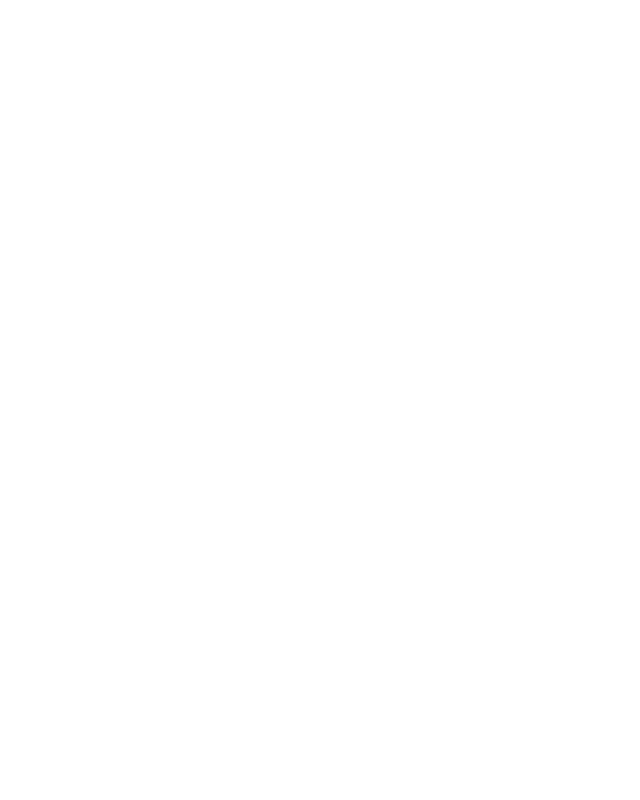
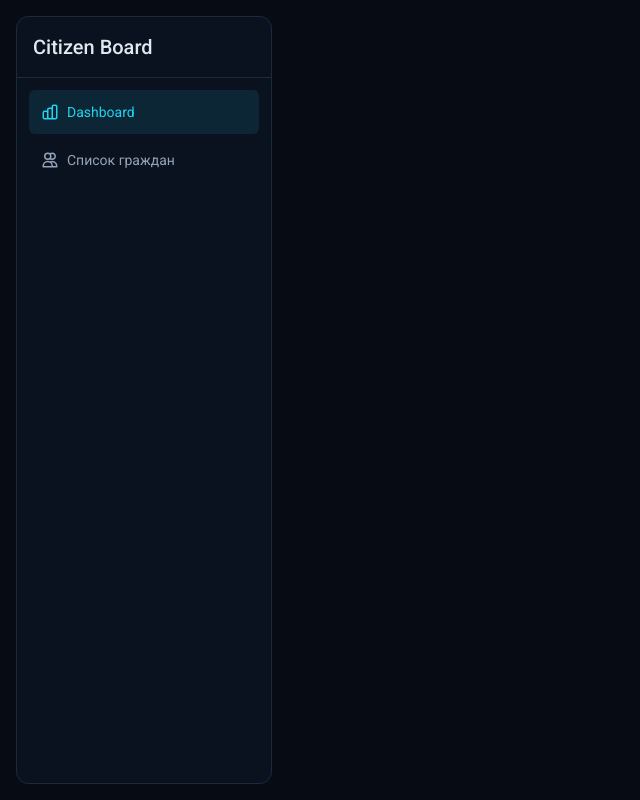
Before and after one commit to DragonGames85/CitizenBoard, a React (Vite) app: page / in a window 1280 px wide. Shown: the whole page, without its empty margins (0-640 px from the left). Built offline with nearby package versions, Linux system fonts and the light colour scheme.

Commit message:
FEAT (0.1.4): добавлена цветовая палитра, Sidebar и макет первой страницы

```diff
--- a/package.json
+++ b/package.json
@@ -1,7 +1,7 @@
 {
     "name": "citizenboard",
     "private": true,
-    "version": "0.1.3",
+    "version": "0.1.4",
     "type": "module",
     "scripts": {
         "dev": "vite",
--- a/src/app/providers/AppLayout.tsx
+++ b/src/app/providers/AppLayout.tsx
@@ -1,9 +1,21 @@
 import { Outlet } from 'react-router-dom';
+import { AppNav, Sidebar } from '../ui/Sidebar';
 
 export function AppLayout() {
     return (
-        <main className="">
-            <Outlet />
-        </main>
+        <div className="mx-auto flex min-h-screen max-w-[1600px]">
+            <Sidebar />
+            <div className="flex flex-1 flex-col">
+                <header className="border-line bg-panel sticky top-0 border-b lg:hidden">
+                    <div className="flex items-center justify-between gap-3 px-4 py-3">
+                        <p className="text-main text-sm font-medium">Citizen Board</p>
+                        <AppNav />
+                    </div>
+                </header>
+                <main className="flex flex-1 flex-col px-4 py-5">
+                    <Outlet />
+                </main>
+            </div>
+        </div>
     );
 }
--- /dev/null
+++ b/src/app/shared/lib/classNames.ts
@@ -0,0 +1,3 @@
+export function classNames(...classes: Array<string | false | null | undefined>) {
+    return classes.filter(Boolean).join(' ');
+}
--- a/src/app/styles/index.css
+++ b/src/app/styles/index.css
@@ -1,7 +1,24 @@
 @import 'tailwindcss';
 
 @theme {
-  --font-sans: 'Roboto', ui-sans-serif, system-ui, sans-serif;
+    --font-sans: 'Roboto', ui-sans-serif, system-ui, sans-serif;
+    --color-main: #e2e8f0;
+    --color-secondary: #94a3b8;
+
+    --color-void: #070b14;
+
+    --color-panel: #0b1220;
+    --color-panel-2: #111827;
+
+    --color-line: #1e293b;
+
+    --color-neon: #22d3ee;
+    --color-lime: #a3e635;
+
+    --color-danger: #f87171;
+    --color-warn: #fbbf24;
+
+    --bg-color:#070b14;
 }
 
 * {
@@ -15,8 +32,10 @@
 }
 
 body {
-  margin: 0;
-  font-family: var(--font-sans);
-  background-attachment: fixed;
-  -webkit-font-smoothing: antialiased;
+    margin: 0;
+    font-family: var(--font-sans);
+    color: var(--color-ink);
+    background: var(--bg-color);
+    background-attachment: fixed;
+    -webkit-font-smoothing: antialiased;
 }
--- /dev/null
+++ b/src/app/ui/Sidebar.tsx
@@ -0,0 +1,44 @@
+import { HiOutlineChartBar, HiOutlineUsers } from 'react-icons/hi';
+import { NavLink } from 'react-router-dom';
+
+import { classNames } from '../shared/lib/classNames';
+
+const links = [
+    { to: '/', label: 'Dashboard', icon: HiOutlineChartBar },
+    { to: '/citizens', label: 'Список граждан', icon: HiOutlineUsers },
+];
+
+export function AppNav({ className }: { className?: string }) {
+    return (
+        <nav className={classNames('flex gap-1', className)} aria-label="Основное меню">
+            {links.map(({ to, label, icon: Icon }) => (
+                <NavLink
+                    key={to}
+                    to={to}
+                    className={({ isActive }) =>
+                        classNames(
+                            'flex items-center gap-2 rounded-md px-3 py-3 text-sm transition',
+                            isActive
+                                ? 'border-neon/40 bg-neon/10 text-neon'
+                                : 'text-secondary hover:border-line hover:bg-panel-2 hover:text-main',
+                        )
+                    }
+                >
+                    <Icon size={18} aria-hidden />
+                    {label}
+                </NavLink>
+            ))}
+        </nav>
+    );
+}
+
+export function Sidebar() {
+    return (
+        <aside className="border-line bg-panel/95 top-4 my-4 ml-4 hidden h-[calc(100vh-2rem)] w-64 shrink-0 flex-col overflow-hidden rounded-xl border lg:flex">
+            <div className="border-line border-b px-4 py-4">
+                <p className="text-main text-xl font-medium">Citizen Board</p>
+            </div>
+            <AppNav className="flex-col p-3" />
+        </aside>
+    );
+}
```
Also changed, not shown: 1 other file (tests, documents, lock files or other folders).
